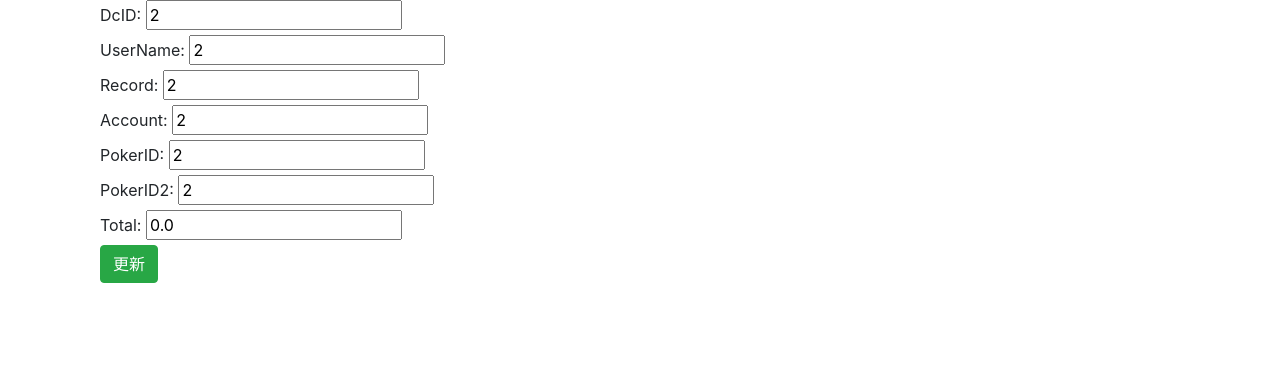
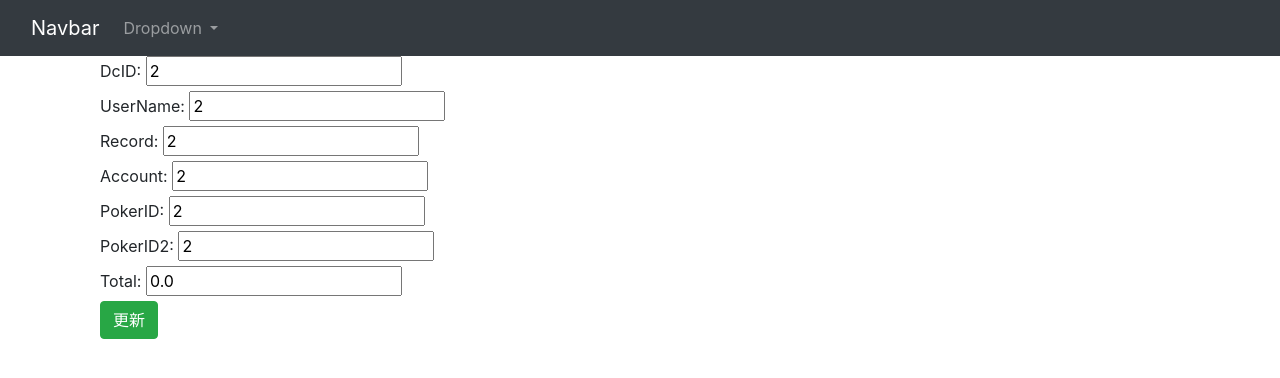
Before and after one commit to 8Yanrin1230/Django-Vue_RestfulAPI_Practice, a Django app: a page that uses src/template/base.html in a window 1280 px wide. Shown: the top 378 px of the page. Run offline with Django 5.2, Linux system fonts and the light colour scheme; data comes from the database, SQL or seed files in the repository; both versions use the stored data as it was after the commit; some libraries are stand-ins or nearby versions.

Commit message:
feat:FastAPI

```diff
--- a/src/DcRobot/urls.py
+++ b/src/DcRobot/urls.py
@@ -18,10 +18,13 @@ Including another URLconf
 from django.contrib import admin
 from django.urls import path
 from core import views
+from core.views import api
+
 
 urlpatterns = [
     path("admin/", admin.site.urls),
-    path("home", views.home, name='Home'),
+    path("", views.home, name='Home'),
     path('update/,<str:pk>', views.update, name='Update'),
-    path('delete/,<str:pk>', views.delete, name='Delete')
+    path('delete/,<str:pk>', views.delete, name='Delete'),
+    path('api/' ,api.urls),
 ]
--- a/src/core/views.py
+++ b/src/core/views.py
@@ -1,8 +1,49 @@
 from django.shortcuts import get_object_or_404, redirect, render
 from .models import Debt
 from .forms import DebtForm
+from ninja import NinjaAPI, Schema
+from typing import Optional
+
+api = NinjaAPI()
+
+#FastAPI#
+class Tags(Schema):
+    DcID: str
+    UserName: str
+    Record: str
+    Account: str
+    PokerID: str
+    PokerID2: str
+    Total: float
+
+@api.get("/debts", response=list[Tags])
+def get_debt(request):
+    debt = Debt.objects.all()
+    return debt
+
+@api.post("/debts", response=list[Tags])
+def create_debt(request, data: Tags):
+    debt = Debt(DcID=data.DcID, UserName=data.UserName, Record=data.Record, Account=data.Account, PokerID=data.PokerID, PokerID2=data.PokerID2, Total=data.Total)
+    debt.save()
+    return debt
+
+@api.put("/debts/{pk}", response=list[Tags])
+def update_debt(request, pk: int, data: Optional[Tags] = None):
+    debt = Debt.objects.get(id=pk)
+    if data:
+        for attr, value in data.dict(exclude_unset=True).items():
+            setattr(debt, attr, value)
+        debt.save()
+    return debt
+
+@api.delete("/debts/{pk}")
+def delete_debt(request, pk: int):
+    debt = Debt.objects.get(id=pk)
+    debt.delete()
+    return debt
 
 
+#API methods#s
 def home(request):
     form = DebtForm()
     Debts = Debt.objects.all()
@@ -26,7 +67,7 @@ def update(request, pk):
         form = DebtForm(request.POST, instance=Debts)
         if form.is_valid():
             form.save()
-            return redirect('/home')
+            return redirect('/')
     context = {
         'Debt': Debts,
         'form': form
@@ -40,7 +81,7 @@ def delete(request, pk):
     if request.method == "POST":
         form = DebtForm(request.POST, instance=Debts)
         Debts.delete()
-        return redirect('/home')
+        return redirect('/')
     context = {
         'form': form
     }
--- a/src/template/base.html
+++ b/src/template/base.html
@@ -13,12 +13,37 @@
     <title>UrExpenses</title>
 </head>
 
+<nav class="navbar navbar-expand-lg navbar-dark bg-dark">
+    <div class="container-fluid">
+      <a class="navbar-brand" href="#">Navbar</a>
+      <button class="navbar-toggler" type="button" data-bs-toggle="collapse" data-bs-target="#navbarNavDarkDropdown" aria-controls="navbarNavDarkDropdown" aria-expanded="false" aria-label="Toggle navigation">
+        <span class="navbar-toggler-icon"></span>
+      </button>
+      <div class="collapse navbar-collapse" id="navbarNavDarkDropdown">
+        <ul class="navbar-nav">
+          <li class="nav-item dropdown">
+            <a class="nav-link dropdown-toggle" href="#" id="navbarDarkDropdownMenuLink" role="button" data-bs-toggle="dropdown" aria-expanded="false">
+              Dropdown
+            </a>
+            <ul class="dropdown-menu dropdown-menu-dark" aria-labelledby="navbarDarkDropdownMenuLink">
+              <li><a class="dropdown-item" href="#">Action</a></li>
+              <li><a class="dropdown-item" href="#">Another action</a></li>
+              <li><a class="dropdown-item" href="#">Something else here</a></li>
+            </ul>
+          </li>
+        </ul>
+      </div>
+    </div>
+  </nav>
+
 <body>
 
     <div class="container">
         {% block content %}
         {% endblock  %}
     </div>
+
+
 
     <!-- Optional JavaScript -->
     <!-- jQuery first, then Popper.js, then Bootstrap JS -->
```
Also changed, not shown: src/db.sqlite3.
